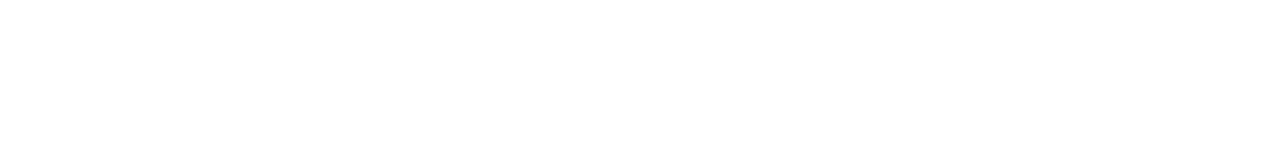
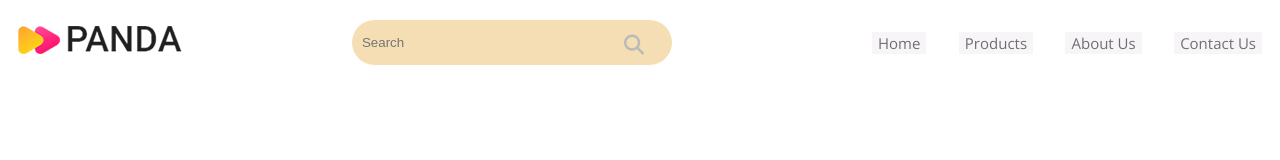
Before and after one commit to MuddacchirIT/panda-commerce, a plain HTML site: page index.html in a window 1280 px wide. Drawn offline with nearby package versions, Linux system fonts and the light colour scheme.

Commit message:
my first commit

```diff
--- a/index.html
+++ b/index.html
@@ -3,18 +3,37 @@
 <head>
     <meta charset="UTF-8">
     <meta name="viewport" content="width=device-width, initial-scale=1.0">
+    <link rel="preconnect" href="https://fonts.googleapis.com">
+    <link rel="preconnect" href="https://fonts.gstatic.com" crossorigin>
+    <link href="https://fonts.googleapis.com/css2?family=Open+Sans:ital,wght@0,300..800;1,300..800&display=swap" rel="stylesheet">
+    <link rel="stylesheet" href="./styles/index.css">
     <title>Panda Commerce</title>
-    <link rel="stylesheet" href="./styles/index.css">
-</head>
-<body>
-    <header>
 
-    </header>
-    <body>
+    <!-- font awesome cdn link -->
+     <link rel="stylesheet" href="https://cdnjs.cloudflare.com/ajax/libs/font-awesome/6.7.2/css/all.min.css" integrity="sha512-Evv84Mr4kqVGRNSgIGL/F/aIDqQb7xQ2vcrdIwxfjThSH8CSR7PBEakCr51Ck+w+/U6swU2Im1vVX0SVk9ABhg==" crossorigin="anonymous" referrerpolicy="no-referrer" />
 
+
+
+    <body class="open-sans-normal">
+        <main>
+            <nav>
+                <figure>
+                <img src="./assets/images/logo.png" alt="">
+                </figure>
+                <div class="search-parents">
+                    <input type="text" placeholder="Search">
+                    <i class="fa-solid fa-magnifying-glass"></i>
+                </div>
+                <div>
+                    <ul class="nav-items">
+                        <li><a href="#">Home</a></li>
+                        <li><a href="#">Products</a></li>
+                        <li><a href="#">About Us</a></li>
+                        <li><a href="#">Contact Us</a></li>
+                    </ul>
+                </div>
+            </nav>
+        </main>
     </body>
-    <footer>
 
-    </footer>
-</body>
 </html>
--- a/styles/index.css
+++ b/styles/index.css
@@ -0,0 +1,71 @@
+
+ .open-sans-normal {
+  font-family: "Open Sans", sans-serif;
+  font-optical-sizing: auto;
+  font-style: normal;
+  font-variation-settings:
+    "wdth" 100;
+    }
+
+
+    *{
+    margin: 5px 0;
+    padding: 0 3px;
+    }
+
+nav{
+    display: flex;
+    justify-content: space-between;
+    align-items: center;
+
+}
+
+.nav-items{
+    display: flex;
+    justify-content: space-between;
+    gap: 5px;
+    width: 390px;
+}
+
+.nav-items li{
+    list-style: none;
+    background-color: #f8f5f8;
+}
+
+.nav-items li:hover{
+    background-color: rgb(195, 223, 248);
+}
+
+
+.nav-items li a{
+    text-decoration: none;
+    color: #707070;
+    font-weight: 500px;
+    font-size: 15px;
+}
+
+.search-parents{
+    color: #BABABA;
+
+}
+
+.search-parents input{
+    border-radius: 26px;
+    padding: 15px 10px;
+    width: 300px;
+    background-color: wheat;
+    border: none;
+}
+
+.search-parents i{
+    position: relative;
+    right: 55px;
+    top: 5px;
+    font-size: 20px;
+    border: none;
+
+}
+
+.search-parents placeholder {
+    font-size: 55px;
+}
```
Also changed, not shown: assets/images/bags/bag-2.png (added), assets/images/banner-images/headphone.png (added), assets/images/banner-images/tv.png (added), assets/images/banner-images/xbox.png (added), assets/images/categories/bag.png (added), assets/images/categories/shoes.png (added), assets/images/categories/watch.png (added), assets/images/logo.png (added), assets/images/shoes/shoe-1.png (added), assets/images/shoes/shoe-2.png (added), assets/images/shoes/shoe-3.png (added), 5 other files.
